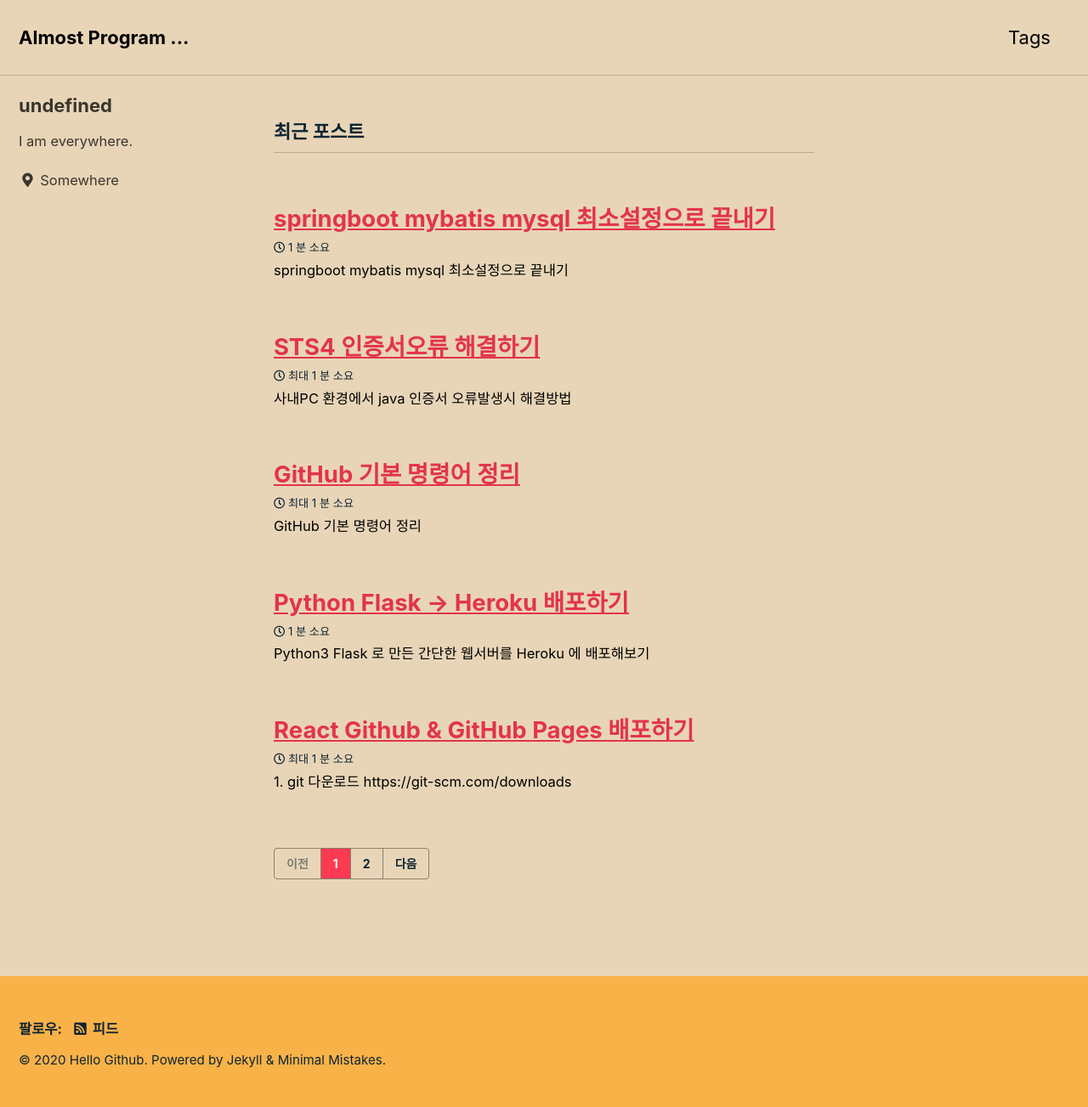
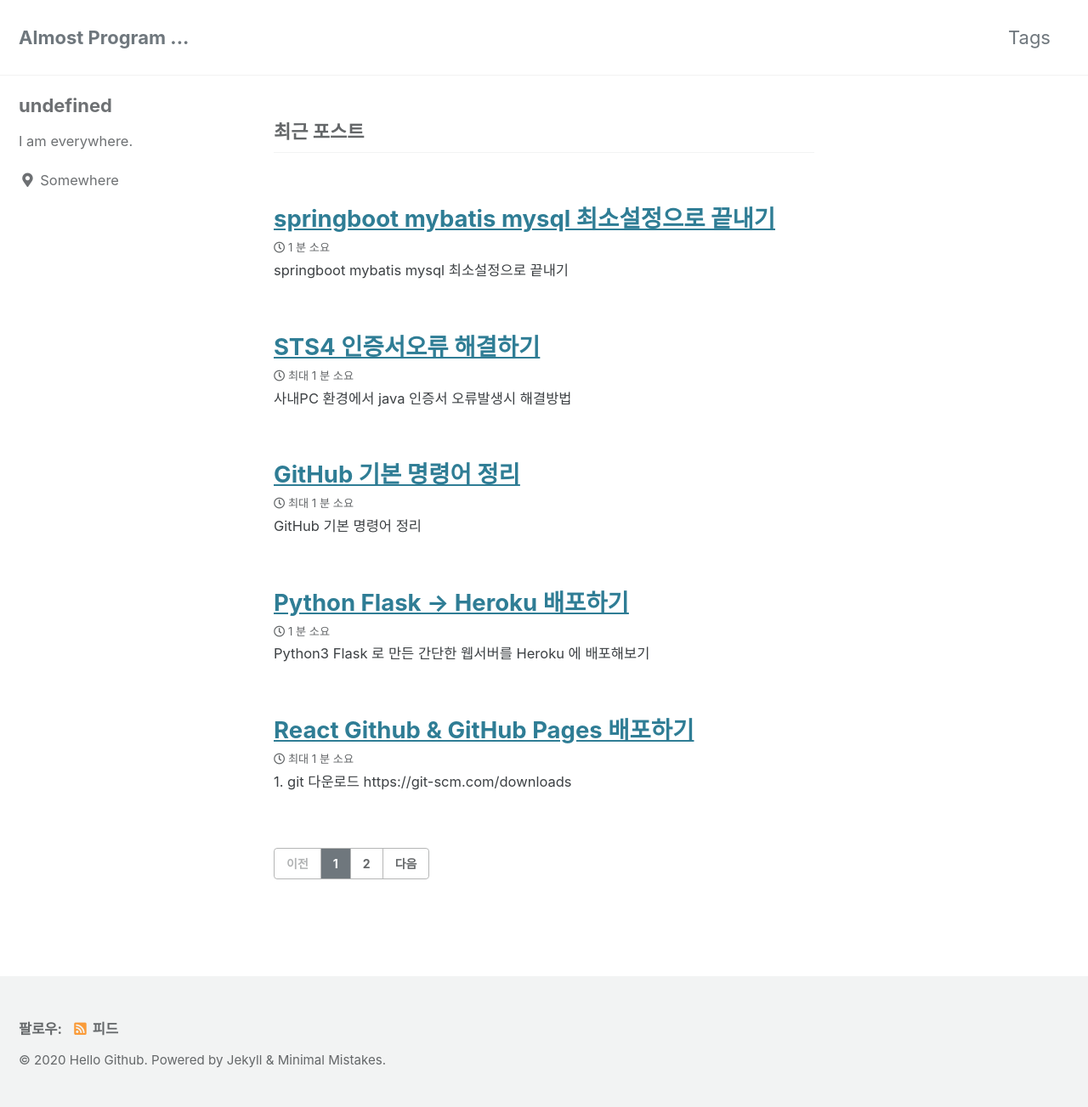
Before and after one commit to Jn22L/jn22l.github.io, a Jekyll site: the page built from index.html, in a window 1280 px wide. Shown: the whole page at 85% size. Built offline with Jekyll 4.4.1, drawn with Linux system fonts in a browser that asks for light colours; cached includes are drawn as plain includes; the list of posts is cut into pages by our own code.

Commit message:
Update _config.yml

```diff
--- a/_config.yml
+++ b/_config.yml
@@ -12,7 +12,7 @@
 
 # theme                  : "minimal-mistakes-jekyll"
 # remote_theme           : "mmistakes/minimal-mistakes"
-minimal_mistakes_skin    : "sunrise" # "default", "air", "aqua", "contrast", "dark", "dirt", "neon", "mint", "plum", "sunrise"
+minimal_mistakes_skin    : "default" #, "air", "aqua", "contrast", "dark", "dirt", "neon", "mint", "plum", "sunrise"
 
 # Site Settings
 locale                   : "ko-KR"
```
